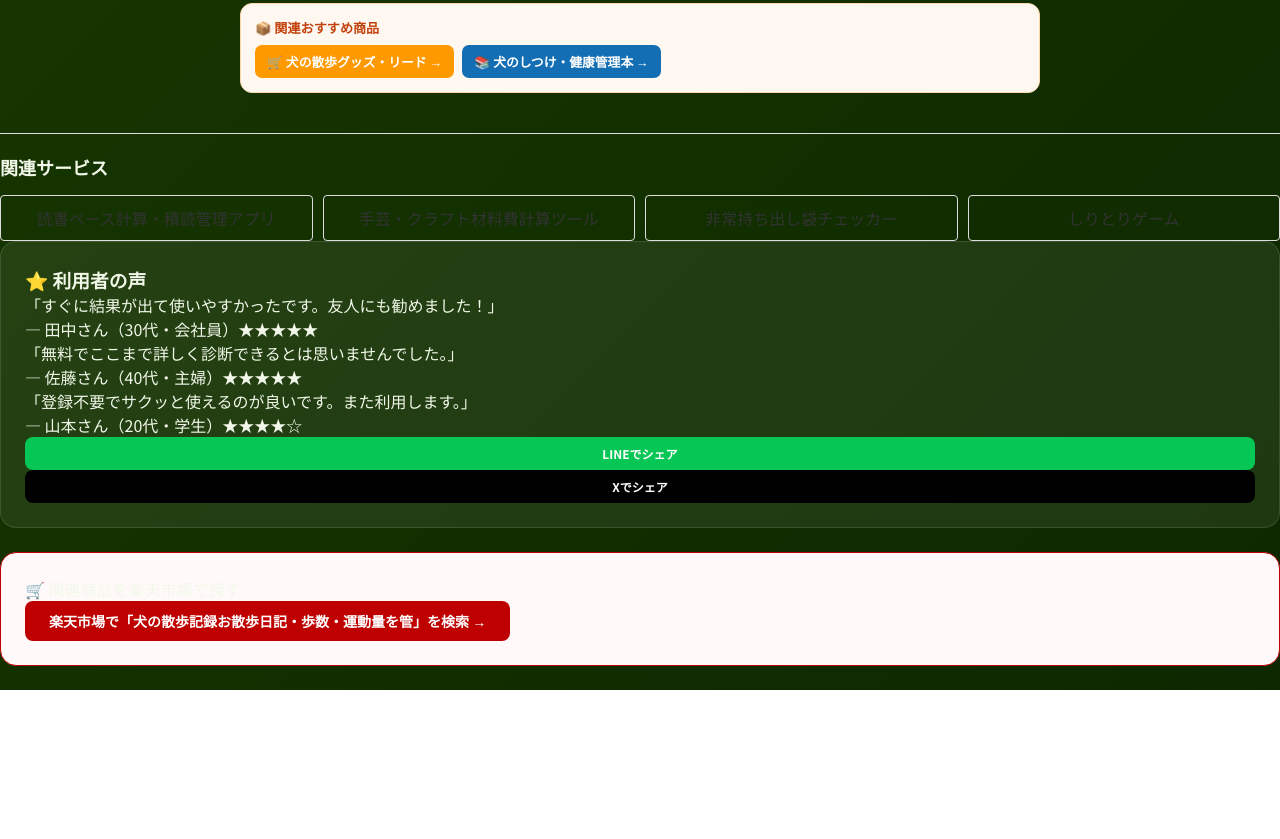
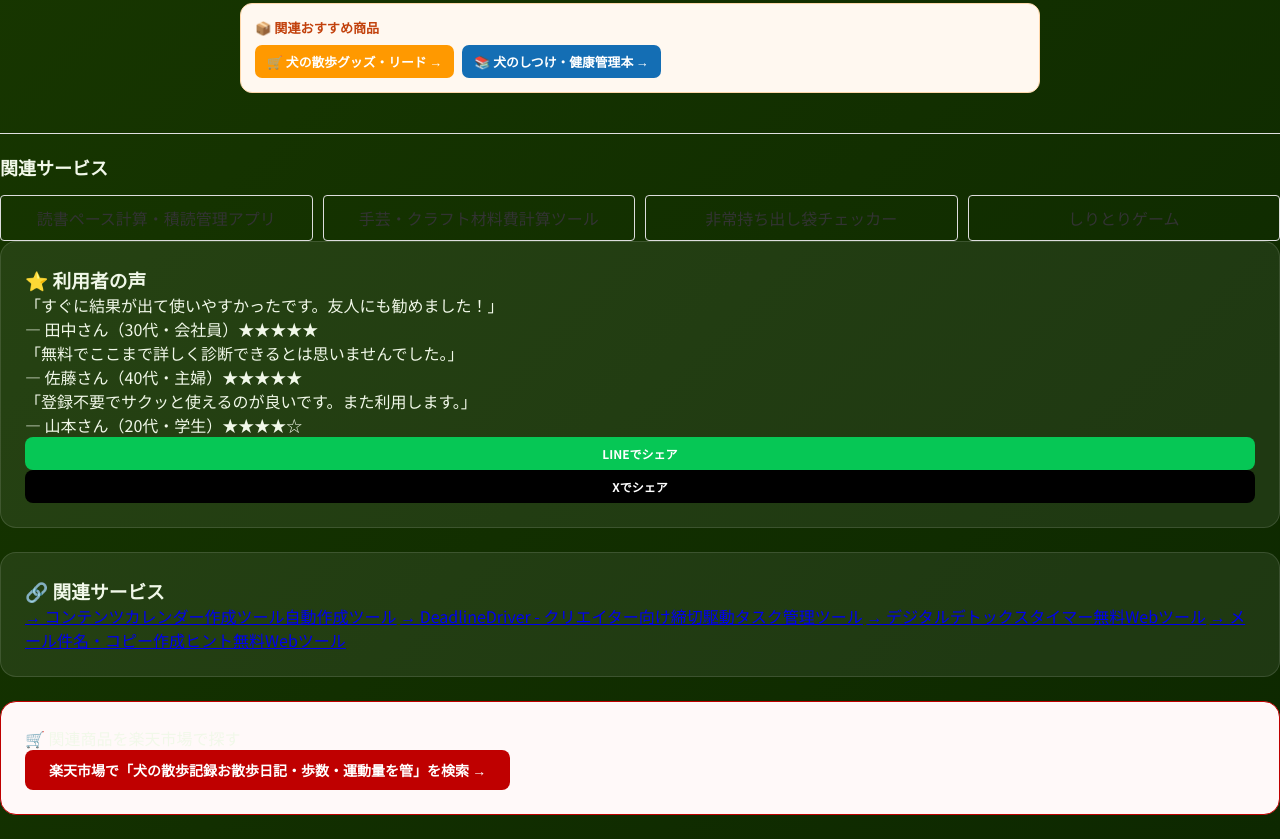
Before and after one commit to appadaycreator/dog-walk-tracker, a plain HTML site: page index.html in a window 1280 px wide. Shown: the part 3498-4337 px from the top of the page. Before the commit the page ends 4188 px from the top, so only its background shows below. Drawn offline with Linux system fonts and the light colour scheme.

Commit message:
feat: Phase 9 - 関連サービスリンク強化
同カテゴリーサービスへのクロスリンク追加

```diff
--- a/index.html
+++ b/index.html
@@ -532,6 +532,14 @@ button, .btn, .btn-primary, .option-btn, [role="button"] { min-height: 48px; min
         </a>
       </div>
     </div>
+    <!-- phase9-related-links -->
+    <div class="card p-5 mb-4">
+      <h3 class="font-bold text-gray-700 mb-2 text-sm">🔗 関連サービス</h3>
+      <a href="https://appadaycreator.com/content-calendar-maker/" class="block text-sm text-indigo-600 hover:underline py-1">→ コンテンツカレンダー作成ツール自動作成ツール</a>
+      <a href="https://appadaycreator.com/deadline-driver/" class="block text-sm text-indigo-600 hover:underline py-1">→ DeadlineDriver - クリエイター向け締切駆動タスク管理ツール</a>
+      <a href="https://appadaycreator.com/digital-detox-timer/" class="block text-sm text-indigo-600 hover:underline py-1">→ デジタルデトックスタイマー無料Webツール</a>
+      <a href="https://appadaycreator.com/email-subject-generator/" class="block text-sm text-indigo-600 hover:underline py-1">→ メール件名・コピー作成ヒント無料Webツール</a>
+    </div>
     <!-- rakuten-affiliate-block -->
     <div class="card p-4 mb-4 text-center" style="border:1px solid #BF0000;background:#fff9f9;">
       <p class="text-sm text-gray-600 mb-2">🛒 関連商品を楽天市場で探す</p>
```
